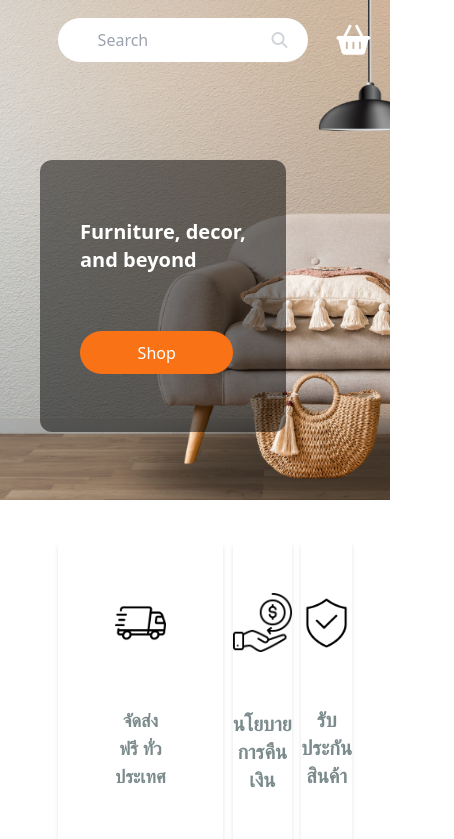
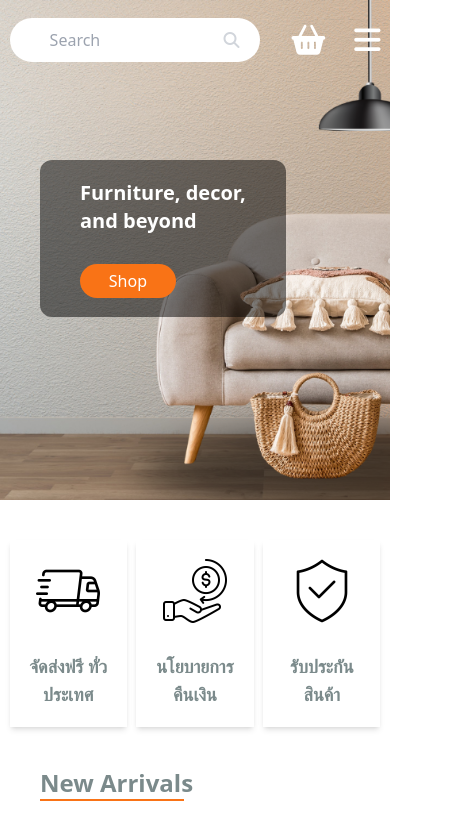
Before and after one commit to VelociKepler/OrbitRex-Living-react, a React (Vite) app: page / in a window 390 px wide. Shown: the top 839 px of the page, 454 px wide, since content can reach past the window. Built offline with nearby package versions, Linux system fonts and the light colour scheme.

Commit message:
edit mobilehompage

```diff
--- a/src/components/Homepage/NavbarHome.tsx
+++ b/src/components/Homepage/NavbarHome.tsx
@@ -78,8 +78,8 @@ function NavbarHome() {
       </nav>
 
       {/* Tablet & Moblie */}
-      <nav className="lg:hidden">
-        <div className="h-20 flex items-center justify-between gap-4  text-white mx-5">
+        <nav className="lg:hidden h-20 flex items-center justify-between px-2 text-white">
+
           {/* Logo */}
           <Link to="/" className="hidden md:block">
             <div className="w-full">
@@ -90,7 +90,6 @@ function NavbarHome() {
           </Link>
 
           {/* Search bar */}
-          <div className="flex justify-center items-center">
             <div className="relative flex items-center w-[250px] md:w-[300px]">
               <input
                 type="text"
@@ -101,10 +100,9 @@ function NavbarHome() {
                 <i className="fa-solid fa-magnifying-glass"></i>
               </button>
             </div>
-          </div>
 
           {/* Right Button */}
-          <div className="flex gap-5">
+          <div className="flex gap-4">
             <Link to="">
               <i className="fa-solid fa-basket-shopping text-3xl md:text-4xl"></i>
             </Link>
@@ -156,8 +154,7 @@ function NavbarHome() {
               </li>
             </ul>
           </div>
-        </div>
-      </nav>
+        </nav>
     </>
   );
 }
--- a/src/pages/Home/HomePage.tsx
+++ b/src/pages/Home/HomePage.tsx
@@ -32,9 +32,9 @@ function HomePage() {
             {/* Header section Tablet */}
             <div className='relative lg:hidden -translate-y-20'>
                 <img src={Image} alt="" className='w-[100%] h-[500px] md:w-full md:h-screen object-cover z-0' />
-                <div className={`bg-black bg-opacity-50 absolute top-40 md:top-80 left-10 py-5 px-10 rounded-xl transition-all duration-1000 ${isVisible ? 'opacity-100' : 'opacity-0 translate-y-10'}`}>
+                <div className={`bg-black bg-opacity-50 absolute top-40 md:top-80 left-10 py-3 px-10 rounded-xl transition-all duration-1000 ${isVisible ? 'opacity-100' : 'opacity-0 translate-y-10'}`}>
                     <h1 className='text-xl md:text-5xl font-bold text-white'>Furniture, decor,<br />and beyond</h1>
-                    <button className='bg-orange-500 hover:bg-orange-600 text-white px-5 py-2 rounded-full mt-5'>Shop</button>
+                    <button className='bg-orange-500 hover:bg-orange-600 text-white px-4 py-1 rounded-full mt-4'>Shop</button>
                 </div>
             </div>
 
--- a/src/pages/Home/MobilePage.tsx
+++ b/src/pages/Home/MobilePage.tsx
@@ -21,27 +21,27 @@ function MobilePage() {
   return (
     <>
       {/* warranty section */}
-      <div className="mx-5 relative -translate-y-10">
+      <div className="mx-2 relative -translate-y-10">
         <div className="flex gap-2">
 
-          <div className="w-full flex flex-col justify-center items-center shadow-md p-5">
-            <img src={Image1} alt="" className="w-16 mb-5" />
+          <div className="w-full flex flex-col justify-center items-center shadow-md p-3">
+            <img src={Image1} alt="" className="w-16 mb-4" />
             <h1 className="text-lg font-bold text-center">จัดส่งฟรี ทั่วประเทศ</h1>
           </div>
-          <div className="w-full flex flex-col justify-center items-center shadow-md">
-            <img src={Image2} alt="" className="w-16 mb-5" />
-            <h1 className="text-xl font-bold text-center">นโยบายการคืนเงิน</h1>
+          <div className="w-full flex flex-col justify-center items-center shadow-md p-3">
+            <img src={Image2} alt="" className="w-16 mb-4" />
+            <h1 className="text-lg font-bold text-center">นโยบายการคืนเงิน</h1>
           </div>
-          <div className="w-full flex flex-col justify-center items-center shadow-md">
-            <img src={Image3} alt="" className="w-16 mb-5" />
-            <h1 className="text-xl font-bold text-center">รับประกันสินค้า</h1>
+          <div className="w-full flex flex-col justify-center items-center shadow-md p-3">
+            <img src={Image3} alt="" className="w-16 mb-4" />
+            <h1 className="text-lg font-bold text-center">รับประกันสินค้า</h1>
           </div>
 
         </div>
       </div>
 
       {/* New Arrivals Section */}
-      <div className="mt-10 mx-10">
+      <div className="mx-10">
 
         <h1 className="text-2xl font-bold">New Arrivals</h1>
         <h1 className="h-0.5 w-36 bg-orange-500 mb-10"></h1>
@@ -109,7 +109,7 @@ function MobilePage() {
           <SwiperSlide>
             <div className="flex w-full h-40 rounded-lg shadow-lg">
               <img src={Image12} alt="" className="w-20 rounded-s-lg" />
-              <div className="flex flex-col m-5">
+              <div className="flex flex-col justify-center m-2">
                 <h1 className="text-sm font-bold 2xl:text-xl">
                   บริการให้คำปรึกษา ออกแบบภายใน พร้อมติดตั้ง
                 </h1>
@@ -124,7 +124,7 @@ function MobilePage() {
           <SwiperSlide>
             <div className="flex w-full h-40 rounded-lg shadow-lg">
               <img src={Image13} alt="" className="w-20 rounded-s-lg" />
-              <div className="flex flex-col m-5">
+              <div className="flex flex-col justify-center m-2">
                 <h1 className="text-sm font-bold">
                   บริการงานช่าง ซ่อมแซม ปรับปรุงเฉพาะจุด
                 </h1>
@@ -139,7 +139,7 @@ function MobilePage() {
           <SwiperSlide>
             <div className="flex w-full h-40 rounded-lg shadow-lg">
               <img src={Image14} alt="" className="w-20 rounded-s-lg" />
-              <div className="flex flex-col m-5">
+              <div className="flex flex-col justify-center m-2">
                 <h1 className="text-sm font-bold">
                   บริการติดตั้งสินค้า ดูแลรักษา และทำความสะอาด
                 </h1>
```
